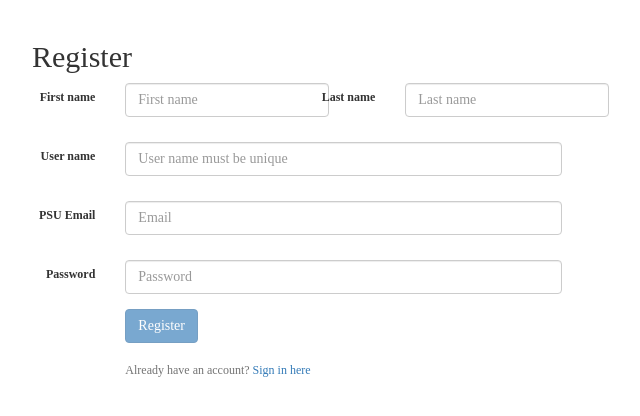
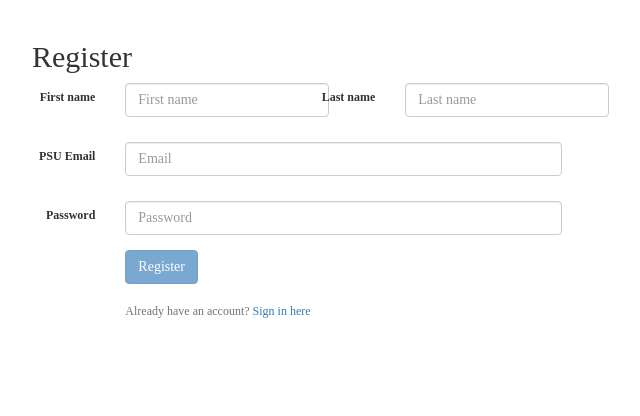
Before and after one commit to cdbean/CAnalytics, a Django app: template account/templates/account/register.html in a window 1280 px wide. Shown: the part 52-468 px from the top of the page, without its empty margins (343-983 px from the left). Run offline with Django 3.2, Linux system fonts and the light colour scheme; the template is opened without the code that fills it, so the values that code supplies are empty; some libraries are stand-ins or nearby versions.

Commit message:
add register page

```diff
--- a/account/templates/account/login.html
+++ b/account/templates/account/login.html
@@ -32,7 +32,7 @@
           <input type="password" id="password" name="password" class="form-control" placeholder="Password" required>
         </div>
         <button class="btn btn-primary btn-block" type="submit">Sign in</button>
-        <!-- <span class="help-block pull-right">Not signed up yet? <a href="{% url 'account:register' %}">Register here</a></span> -->
+        <span class="help-block pull-right">Having problem? Sign up <a href="{% url 'account:register' %}">here</a></span>
       </form>
     </div>
   </div>
--- a/account/templates/account/register.html
+++ b/account/templates/account/register.html
@@ -34,13 +34,6 @@
       </div>
     </div>
     <div class="form-group">
-      <label for="username" class="col-sm-2 control-label">User name</label>
-      <div class="col-sm-10">
-        <input class="form-control" id="username" name="username" placeholder="User name must be unique" pattern="^[_A-z0-9]{1,}$" data-error="Please do not include space or special character" data-remote="{% url 'account:validate_username' %}" data-remote-error="The name has been used. Please try another one" required>
-        <div class="help-block with-errors"></div>
-      </div>
-    </div>
-    <div class="form-group">
       <label for="email" class="col-sm-2 control-label">PSU Email</label>
       <div class="col-sm-10">
         <input type="email" class="form-control" id="email" pattern="^[_A-z0-9]{1,}@psu\.edu$" data-error="Please use your PSU email" name="email" placeholder="Email" required>
--- a/account/views.py
+++ b/account/views.py
@@ -57,19 +57,19 @@
         return render(request, 'account/register.html')
 
     if request.method == 'POST':
-        username = request.POST.get('username', '')
         email = request.POST.get('email', '')
         psd   = request.POST.get('password', '')
         fname = request.POST.get('fname')
         lname = request.POST.get('lname')
-        if username and email and psd:
+        if email and psd and fname and lname:
+            username = email.split('@')[0]
             if User.objects.filter(username=username).exists():
                 user = authenticate(username=username, password=psd)
                 if user:
                     auth_login(request, user)
                     return redirect('home')
                 else:
-                    return HttpResponse('User name exists')
+                    return HttpResponse('email exists')
             else:
                 User.objects.create_user(username=username, email=email, password=psd, first_name=fname, last_name=lname)
                 user = authenticate(username=username, password=psd)
--- a/workspace/static/workspace/css/main.css
+++ b/workspace/static/workspace/css/main.css
@@ -9,6 +9,11 @@
 .drawer-open .drawer-hamburger-icon:after,.drawer-open .drawer-hamburger-icon:before{top:0}
 .drawer-open .drawer-hamburger-icon:before{-webkit-transform:rotate(45deg);transform:rotate(45deg)}
 .drawer-open .drawer-hamburger-icon:after{-webkit-transform:rotate(-45deg);transform:rotate(-45deg)}
+
+.drawer-right .drawer-controls {
+  margin-left: -60px !important;
+  width: auto !important;
+}
 
 .navbar-default {
   background-color: #1A40A0;
```
